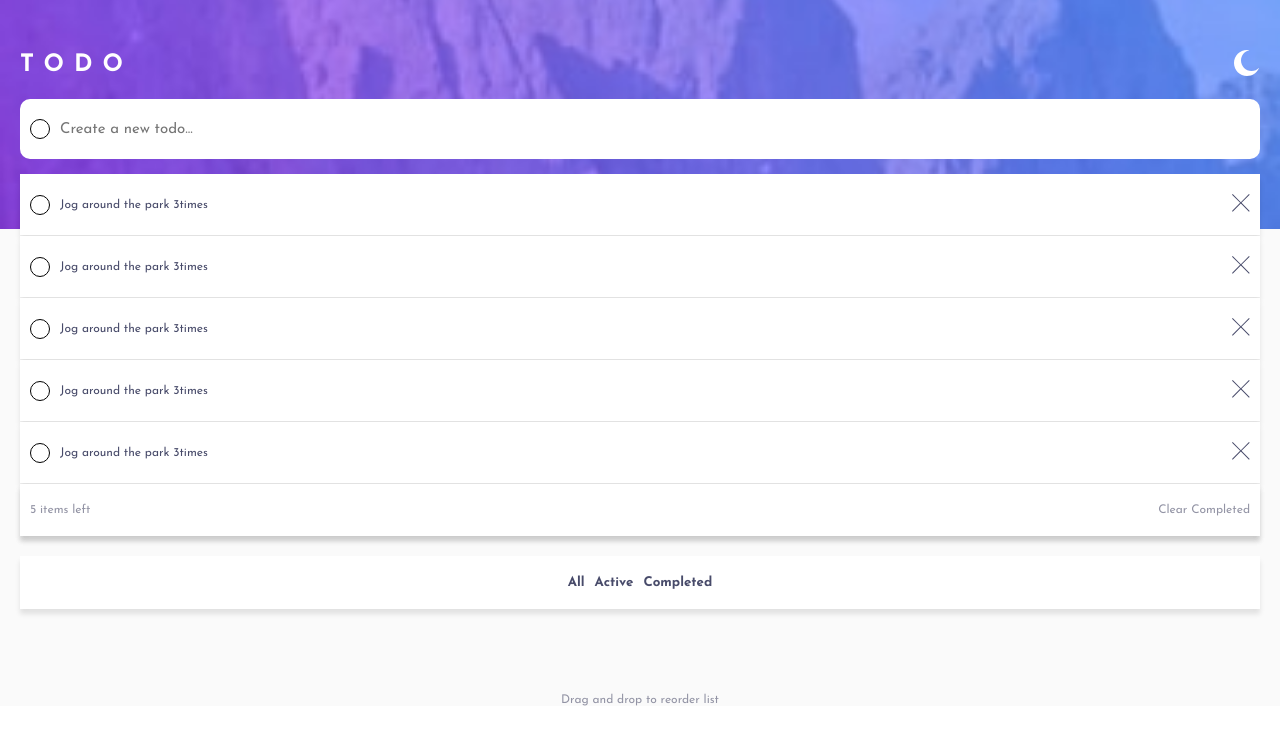
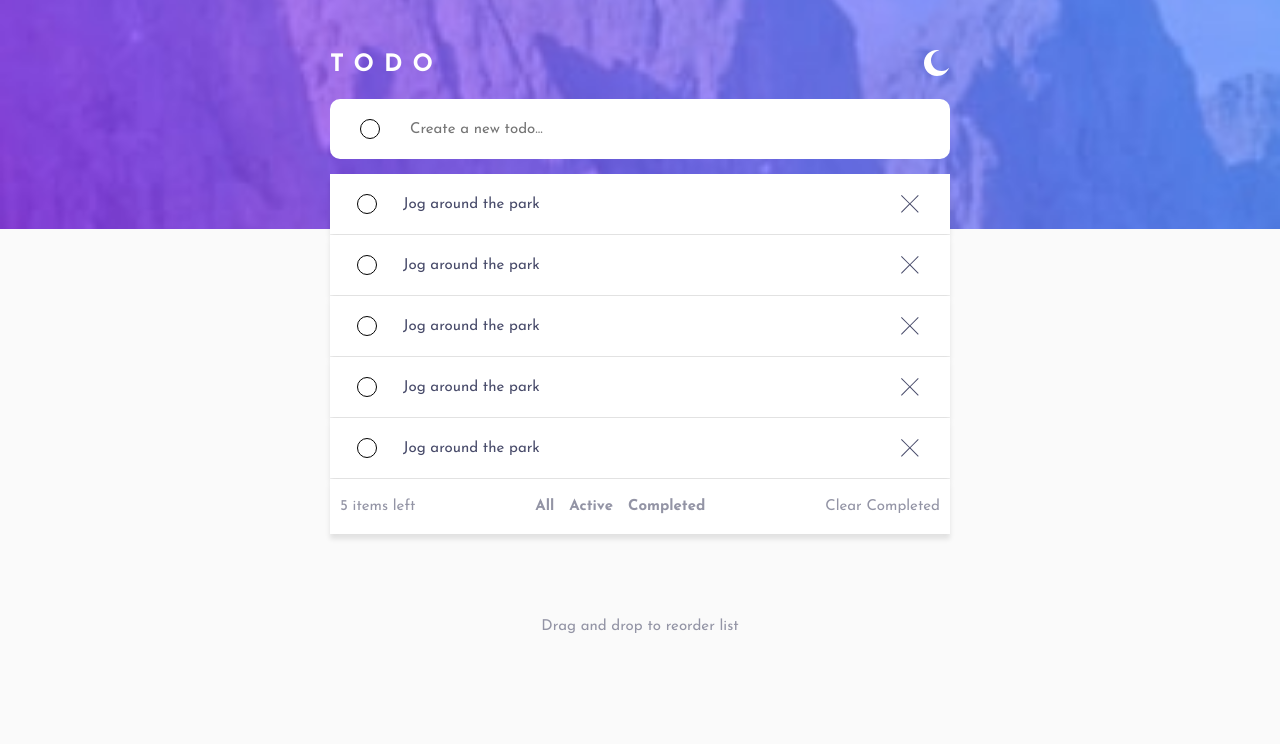
Before and after one commit to KjROX/todo-react, a React (Create React App) app: page / in a window 1280 px wide. Shown: the top 744 px of the page. Built offline with nearby package versions, Linux system fonts and the light colour scheme.

Commit message:
Desktop design completed

```diff
--- a/src/App.js
+++ b/src/App.js
@@ -1,8 +1,11 @@
+import { useState } from "react";
 import "./App.css";
 import Header from "./components/Header";
 import TodoList from "./components/TodoList";
 
 function App() {
+  const [todos, setTodos] = useState([]);
+
   return (
     <div className="App">
       <Header />
--- a/src/components/Header.js
+++ b/src/components/Header.js
@@ -2,6 +2,7 @@ import classes from "./Header.module.css";
 const Header = () => {
   return (
     <div className={classes.titleBackground}>
+      <div className={classes.container}>
         <div className={classes.title}>
           <h1>TODO</h1>
           <button>
@@ -19,6 +20,7 @@ const Header = () => {
           />
         </form>
       </div>
+    </div>
   );
 };
 
--- a/src/components/Header.module.css
+++ b/src/components/Header.module.css
@@ -5,6 +5,8 @@
   background-size: cover;
   background-position: center;
   padding: 5rem 2rem 7rem 2rem;
+}
+.container {
   display: flex;
   flex-direction: column;
   gap: 2rem;
@@ -31,10 +33,23 @@
   display: flex;
   align-items: center;
   justify-content: center;
+  width: 10%;
 }
 .input {
   border: none;
   outline: none;
   font-family: "Josefin Sans", sans-serif;
   font-size: 1.5rem;
+  width: 80%;
 }
+@media (min-width: 750px) {
+  .container {
+    width: 70%;
+    margin: auto;
+  }
+}
+@media (min-width: 1030px) {
+  .container {
+    width: 50%;
+  }
+}
--- a/src/components/Todo.js
+++ b/src/components/Todo.js
@@ -4,8 +4,10 @@ const Todo = () => {
   return (
     <div className={classes.todo}>
       <div className={classes.inputLabel}>
-        <input type="checkbox" />
-        <label>Jog around the park 3times</label>
+        <div>
+          <input type="checkbox" />
+        </div>
+        <label>Jog around the park</label>
       </div>
       <button>
         <img src="./images/icon-cross.svg" alt="" />
--- a/src/components/Todo.module.css
+++ b/src/components/Todo.module.css
@@ -12,7 +12,21 @@
   display: flex;
   align-items: center;
   gap: 1rem;
+  width: 90%;
+}
+.inputLabel div {
+  width: 10%;
+  display: flex;
+  align-items: center;
+  justify-content: center;
 }
 .inputLabel label {
   color: #484b6a;
+  width: 90%;
 }
+.todo button {
+  width: 10%;
+  display: flex;
+  align-items: center;
+  justify-content: center;
+}
--- a/src/components/TodoList.js
+++ b/src/components/TodoList.js
@@ -1,5 +1,6 @@
 import Todo from "./Todo";
 import classes from "./TodoList.module.css";
+import TodoListFunctions from "./TodoListFunctions";
 const TodoList = () => {
   return (
     <div className={classes.background}>
@@ -12,14 +13,11 @@ const TodoList = () => {
           <Todo />
           <div className={classes.todoListInfo}>
             <span>5 items left</span>
+            <TodoListFunctions design="web" />
             <button>Clear Completed</button>
           </div>
         </div>
-        <div className={classes.todoListFunctions}>
-          <button>All</button>
-          <button>Active</button>
-          <button>Completed</button>
-        </div>
+        <TodoListFunctions design="mobile" />
       </div>
       <span className={classes.dragAndDrop}>Drag and drop to reorder list</span>
     </div>
--- a/src/components/TodoList.module.css
+++ b/src/components/TodoList.module.css
@@ -1,5 +1,6 @@
 .background {
   background-color: #fafafa;
+  min-height: 70vh;
 }
 .container {
   position: relative;
@@ -19,7 +20,7 @@
   display: flex;
   align-items: center;
   justify-content: space-between;
-  box-shadow: 0px 5px 5px rgba(0, 0, 0, 0.1), 0px 5px 5px rgba(0, 0, 0, 0.1);
+  box-shadow: 0px 5px 5px rgba(0, 0, 0, 0.1);
 }
 .todoListInfo button {
   color: #9394a5;
@@ -27,27 +28,7 @@
   font-family: inherit;
   font-size: 1.2rem;
 }
-.todoListFunctions {
-  margin-top: 2rem;
-  background-color: white;
-  box-shadow: 0px 5px 5px rgba(0, 0, 0, 0.1);
-  padding: 2rem 1rem;
-  display: flex;
-  align-items: center;
-  justify-content: center;
-  gap: 1rem;
-}
-.todoListFunctions button {
-  color: #484b6a;
-  font-family: inherit;
-  font-weight: bold;
-}
-.todoListFunctions button:hover {
-  color: hsl(220, 98%, 61%);
-}
-.todoListFunctions button:active {
-  color: hsl(220, 98%, 61%);
-}
+
 .dragAndDrop {
   color: #9394a5;
   width: 100%;
@@ -56,3 +37,22 @@
   align-items: center;
   margin-top: 3rem;
 }
+@media (min-width: 750px) {
+  .container {
+    width: 70%;
+    margin: auto;
+    padding: 0rem 1rem;
+    font-size: 1.5rem;
+  }
+  .dragAndDrop {
+    font-size: 1.5rem;
+  }
+  .todoListInfo button {
+    font-size: 1.5rem;
+  }
+}
+@media (min-width: 1030px) {
+  .container {
+    width: 50%;
+  }
+}
--- /dev/null
+++ b/src/components/TodoListFunctions.js
@@ -0,0 +1,17 @@
+import classes from "./TodoListFunctions.module.css";
+const TodoListFunctions = ({ design }) => {
+  return (
+    <div
+      className={
+        design === "mobile"
+          ? classes.todoListFunctionsMobile
+          : classes.todoListFunctionsWeb
+      }
+    >
+      <button>All</button>
+      <button>Active</button>
+      <button>Completed</button>
+    </div>
+  );
+};
+export default TodoListFunctions;
--- /dev/null
+++ b/src/components/TodoListFunctions.module.css
@@ -0,0 +1,45 @@
+.todoListFunctionsMobile {
+  margin-top: 2rem;
+  background-color: white;
+  box-shadow: 0px 5px 5px rgba(0, 0, 0, 0.1);
+  padding: 2rem 1rem;
+  display: flex;
+  align-items: center;
+  justify-content: center;
+  gap: 1rem;
+}
+.todoListFunctionsMobile button {
+  color: #9394a5;
+  font-family: inherit;
+  font-weight: bold;
+}
+.todoListFunctionsMobile button:hover {
+  color: hsl(220, 98%, 61%);
+}
+.todoListFunctionsMobile button:active {
+  color: hsl(220, 98%, 61%);
+}
+.todoListFunctionsWeb {
+  display: none;
+}
+@media (min-width: 750px) {
+  .todoListFunctionsMobile {
+    display: none;
+  }
+  .todoListFunctionsWeb {
+    display: flex;
+    align-items: center;
+    gap: 1.5rem;
+  }
+  .todoListFunctionsWeb button {
+    font-family: inherit;
+    font-weight: bold;
+    font-size: 1.5rem;
+  }
+  .todoListFunctionsWeb button:hover {
+    color: hsl(220, 98%, 61%);
+  }
+  .todoListFunctionsWeb button:active {
+    color: hsl(220, 98%, 61%);
+  }
+}
```
Lines whose indentation alone changed are shown as unchanged.
